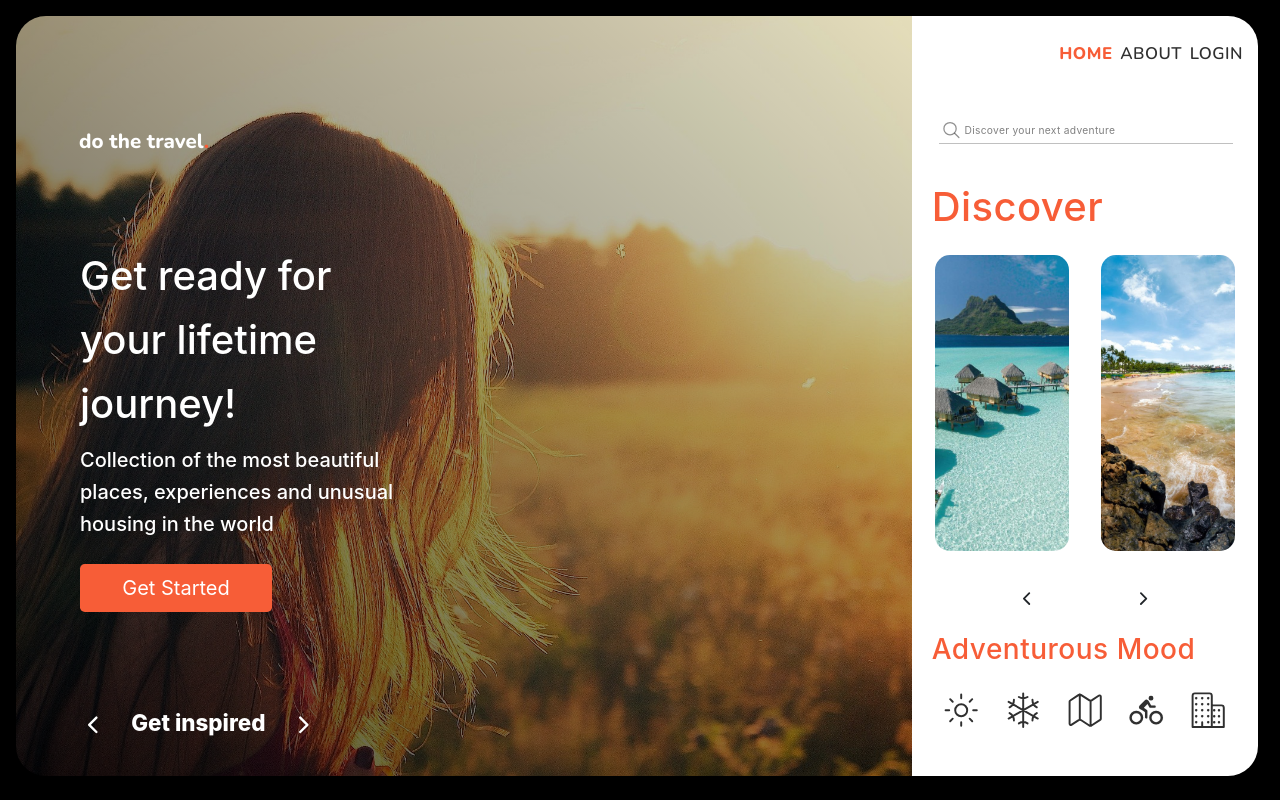
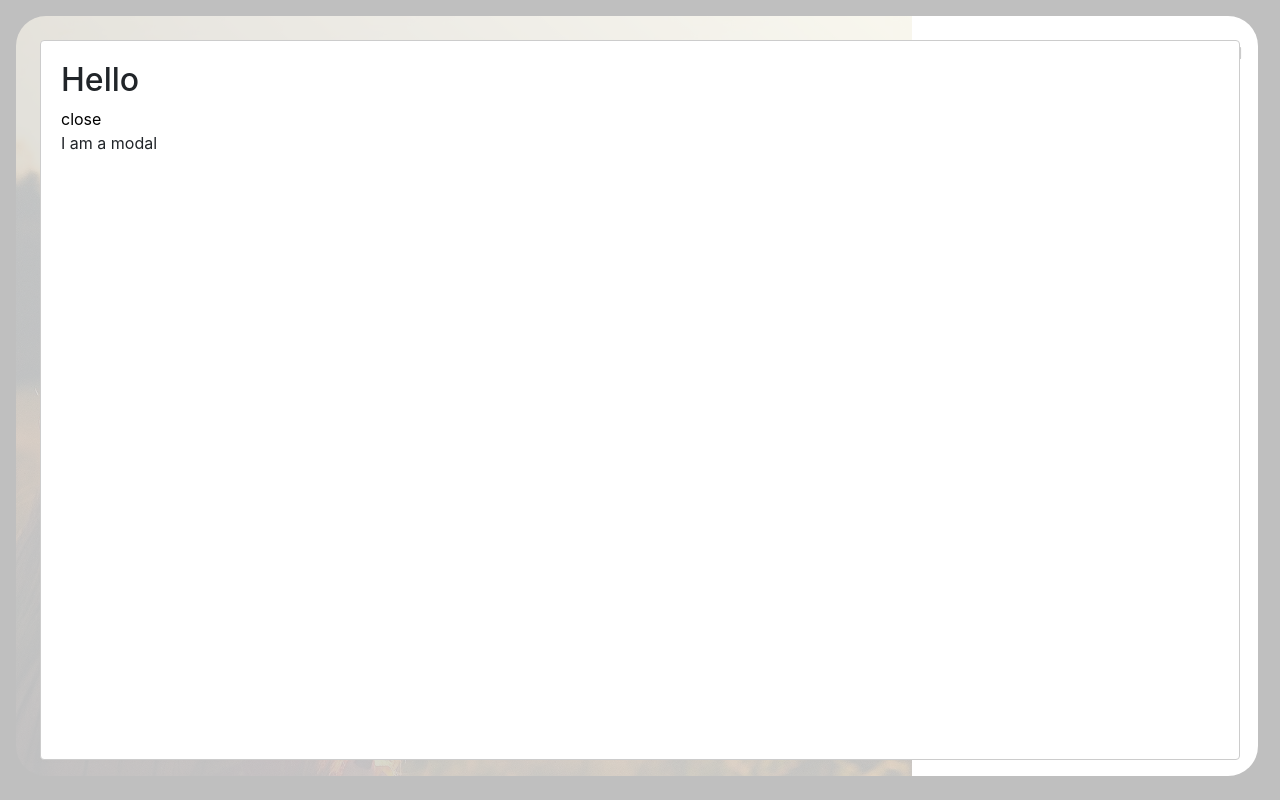
Before and after one commit to bidodev/react-dtravel-client, a React (Create React App) app: page / in a window 1280 px wide. Both pictures are taken after a click on the element 1001 px from the left and 402 px from the top of the page. Built offline with nearby package versions, Linux system fonts and the light colour scheme; no server answers.

Commit message:
starting to create the react-modal

```diff
--- a/src/App.js
+++ b/src/App.js
@@ -1,7 +1,8 @@
-import React, { useEffect } from "react";
+import React, { useEffect} from "react";
 
 import Intro from "./components/intro/intro.component";
 import Aside from "./components/aside/aside.component";
+
 
 //import userDispatch to dispatch actions to our react-reduces
 import { useDispatch } from "react-redux";
@@ -10,12 +11,13 @@ import { useDispatch } from "react-redux";
 import { auth, createUserProfileDocument } from "./firebase/firebase.utils.js";
 
 const App = () => {
+
   //Use dispatch, similar to connect when not using Hooks
   const dispatch = useDispatch();
 
   //2. Similar to componentDidMount when using class components.
   useEffect(() => {
-    console.log("componentDidMount");
+    //console.log("componentDidMount");
     const unsubsribeFromAuth = null;
     auth.onAuthStateChanged(async (userAuth) => {
       if (userAuth) {
@@ -30,18 +32,17 @@ const App = () => {
             },
           });
         });
-      }
-      else {
+      } else {
         dispatch({
           type: "LOGIN_USER",
-          payload: userAuth  //it will be null
+          payload: userAuth, //it will be null
         });
       }
     });
 
     //componetWillUnmount
     return () => {
-      console.log("componetWillUnmount");
+      //console.log("componetWillUnmount");
       unsubsribeFromAuth();
     };
   }, [dispatch]);
--- a/src/components/aside/main/discover.component.jsx
+++ b/src/components/aside/main/discover.component.jsx
@@ -3,6 +3,7 @@ import ExperienceItem from "./experiences/experience.item.component";
 import { useSelector } from "react-redux";
 
 import handleOfferSearch from "../../offers/handleOfferSearch";
+import ShowModal from "../../modal/modal-component";
 
 const Main = () => {
   //obj to return for no match
@@ -52,15 +53,29 @@ const Main = () => {
     setFinalIndex(finalIndex + 1);
   };
 
+  const [modalIsOpen, setIsOpen] = useState(false);
 
+  function openModal(id) {
+    console.log(id)
+    setIsOpen(true);
+  }
+
+  function closeModal() {
+    setIsOpen(false);
+  }
 
   return (
     <div className="aside-main">
       <h1>Discover</h1>
 
+      <ShowModal
+        closeModal={closeModal}
+        modalIsOpen={modalIsOpen}
+      />
+
       <div className="aside-main__carrousel">
-        {slicedResults.map(({...item }) => (
-          <ExperienceItem key={item.id} {...item} />
+        {slicedResults.map(({ ...item }) => (
+          <ExperienceItem key={item.id} {...item} openModal={openModal} />
         ))}
       </div>
       <div className="pagination">
--- a/src/components/aside/main/experiences/experience.item.component.jsx
+++ b/src/components/aside/main/experiences/experience.item.component.jsx
@@ -1,8 +1,11 @@
 import React, { useState } from "react";
 import "./experience.item.component.styles.scss";
 
-const Card = ({ id, src, productName, country }) => {
+
+
+const Card = ({ id, src, productName, country, openModal }) => {
   const [isHovering, setIsHovering] = useState(false);
+
 
   /**
    * Function to capitalize the first letter of each word.
@@ -13,10 +16,12 @@ const Card = ({ id, src, productName, country }) => {
   };
 
   return (
+
     <div
       className="card"
       onMouseEnter={() => setIsHovering(true)}
       onMouseLeave={() => setIsHovering(false)}
+      onClick={()=>openModal(id)}
     >
       <img
         //this code is ugly, please fix this shit at some point..
--- a/src/components/aside/search/search.component.styles.scss
+++ b/src/components/aside/search/search.component.styles.scss
@@ -5,7 +5,6 @@
 
   span {
     transform: translateX(+1.4rem);
-    z-index: 3;
   }
 
   ion-icon {
--- /dev/null
+++ b/src/components/modal/modal-component.jsx
@@ -0,0 +1,22 @@
+import React, { useState } from "react";
+import Modal from "react-modal";
+
+Modal.setAppElement("#root");
+
+function ShowModal({ modalIsOpen, openModal, closeModal }) {
+  return (
+    <div>
+      <Modal
+        isOpen={modalIsOpen}
+        onRequestClose={closeModal}
+        contentLabel="Example Modal"
+      >
+        <h2>Hello</h2>
+        <button onClick={closeModal}>close</button>
+        <div>I am a modal</div>
+      </Modal>
+    </div>
+  );
+}
+
+export default ShowModal;
```
Also changed, not shown: src/components/aside/main/experiences/test.jsx (deleted, +0 -13 lines), src/components/aside/main/modal/modal.component.jsx (deleted, +0 -33 lines).
